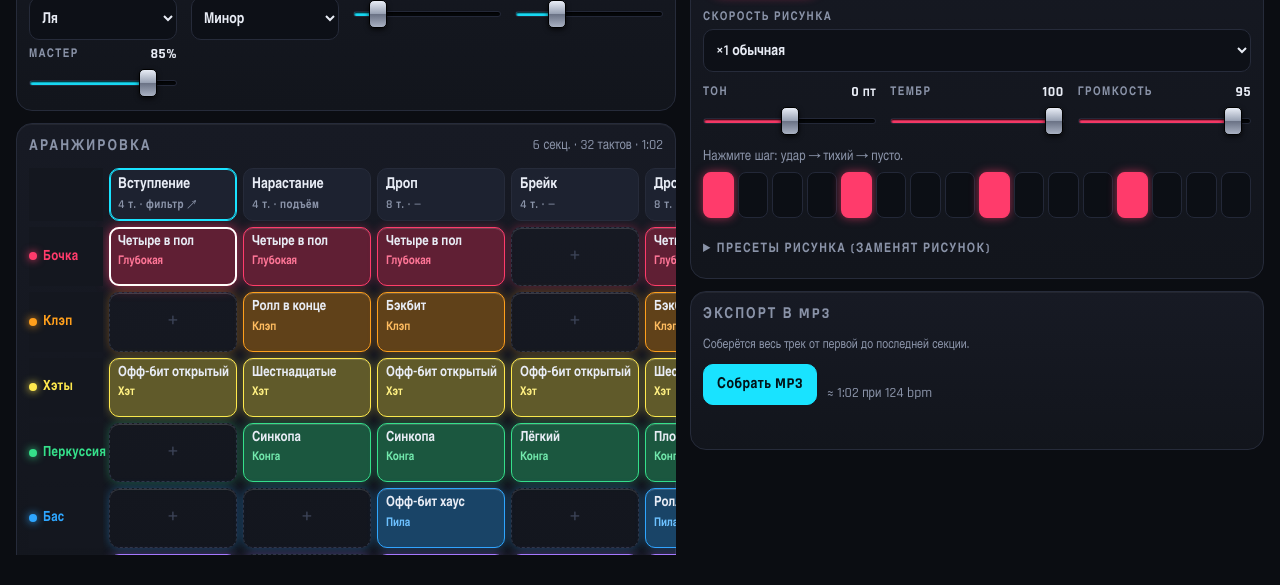
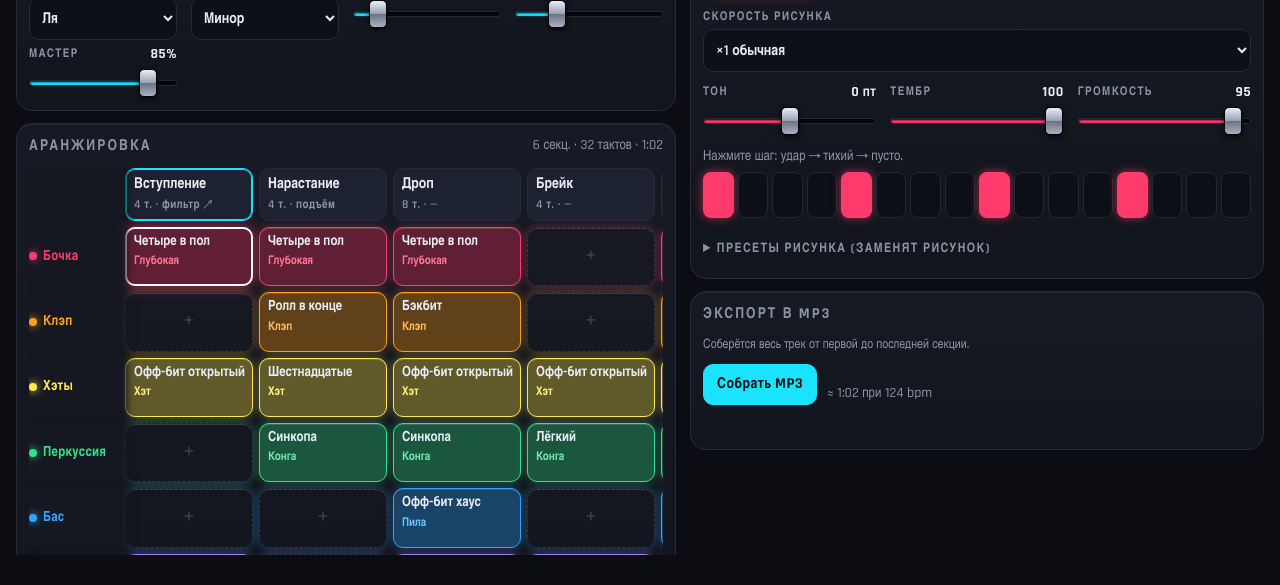
Before and after one commit to gtutunberg-cmd/DJ-LP-gruv, a website: page index.html in a window 1280 px wide. Shown: the part 243-828 px from the top of the page. Drawn offline with Linux system fonts and the light colour scheme.

Commit message:
Add files via upload

```diff
--- a/capacitor.config.json
+++ b/capacitor.config.json
@@ -1,6 +1,8 @@
 {
   "appId": "com.rinat.gruvstudio",
-  "appName": "Грув-студия",
+  "appName": "DJ-LP Gruv",
   "webDir": "www",
-  "android": { "allowMixedContent": false }
+  "android": {
+    "allowMixedContent": false
+  }
 }
--- a/index.html
+++ b/index.html
@@ -1,4 +1,4 @@
-<!doctype html><html lang="ru"><head><meta charset="utf-8"><meta name="viewport" content="width=device-width,initial-scale=1,viewport-fit=cover"></head><body><title>Грув-студия</title>
+<!doctype html><html lang="ru"><head><meta charset="utf-8"><meta name="viewport" content="width=device-width,initial-scale=1,viewport-fit=cover"></head><body><title>DJ-LP Gruv</title>
 <meta name="claude:viewport-fit-sides" content="cover">
 <meta name="theme-color" content="#0b0d12">
 <style>
@@ -72,10 +72,10 @@ input[type=range]::-moz-range-thumb{width:16px;height:26px;border-radius:5px;bac
 .btn.sm{padding:7px 10px;font-size:14px}
 .btn:disabled{opacity:.45;cursor:default}
 
-.gw{overflow-x:auto;margin:0 -14px;padding:0 14px 8px;scrollbar-width:thin;-webkit-user-select:none}
+.gw{overflow-x:auto;padding:0 0 8px;scrollbar-width:thin;-webkit-user-select:none}
 .gr{display:grid;gap:6px;width:max-content;align-items:stretch}
-.corner{position:sticky;left:0;z-index:2;background:#14171f}
-.tn{position:sticky;left:0;z-index:2;background:#14171f;display:flex;align-items:center;gap:6px;font-weight:700;font-size:14px;padding-right:6px;color:var(--c);letter-spacing:.3px}
+.corner{position:sticky;left:0;z-index:2;background:#151821;box-shadow:8px 0 8px #151821}
+.tn{position:sticky;left:0;z-index:2;background:#151821;box-shadow:8px 0 8px #151821;display:flex;align-items:center;gap:6px;font-weight:700;font-size:14px;padding-right:6px;color:var(--c);letter-spacing:.3px}
 .tn .dot{width:8px;height:8px;border-radius:50%;background:var(--c);box-shadow:0 0 8px var(--c);flex:none}
 .sh{border-radius:10px;background:var(--key);border:1px solid var(--line);padding:6px 8px;text-align:left;position:relative;overflow:hidden;min-height:48px}
 .sh b{display:block;font-size:15px;white-space:nowrap;overflow:hidden;text-overflow:ellipsis}
@@ -156,7 +156,7 @@ audio{width:100%;margin-top:8px}
 </style>
 
 <div class="wrap">
-  <div class="brand"><b>GRUV<i>/</i>STUDIO</b><span>грув-станция на пресетах</span></div>
+  <div class="brand"><b>DJ-LP<i>/</i>GRUV</b><span>грув-станция на пресетах</span></div>
 
   <div class="top">
     <div class="deck">
@@ -779,7 +779,7 @@ function mini(c,k){let a='';for(let i=0;i<16;i++){let on='';
   a+=`<u class="${on}"></u>`}return`<span class="mini">${a}</span>`}
 function renderGrid(){
   const gw=$('gw'),sl=gw.scrollLeft;
-  let h=`<div class="gr" style="grid-template-columns:74px repeat(${S.secs.length},128px)"><div class="corner"></div>`;
+  let h=`<div class="gr" style="grid-template-columns:90px repeat(${S.secs.length},128px)"><div class="corner"></div>`;
   S.secs.forEach((s,si)=>{h+=`<button class="sh${si===sel.si?' sel':''}${si===nowSi?' now':''}" data-si="${si}" aria-label="Секция ${esc(s.name)}"><b>${esc(s.name)}</b><small>${s.bars} т. · ${FXS[s.fx]}</small><i class="pg"></i></button>`});
   TRACKS.forEach((k,ti)=>{
     h+=`<div class="tn" style="--c:${k.color}"><span class="dot"></span>${k.name}</div>`;
```
